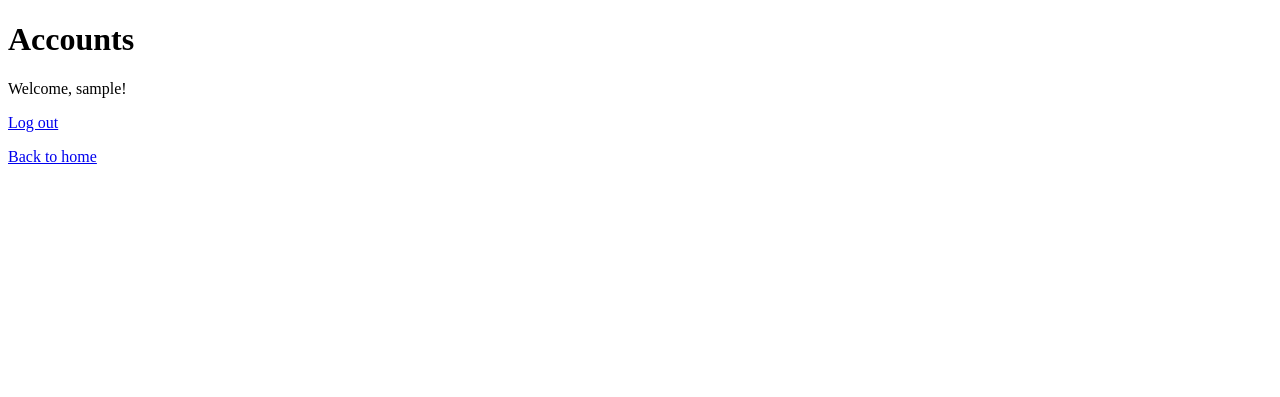
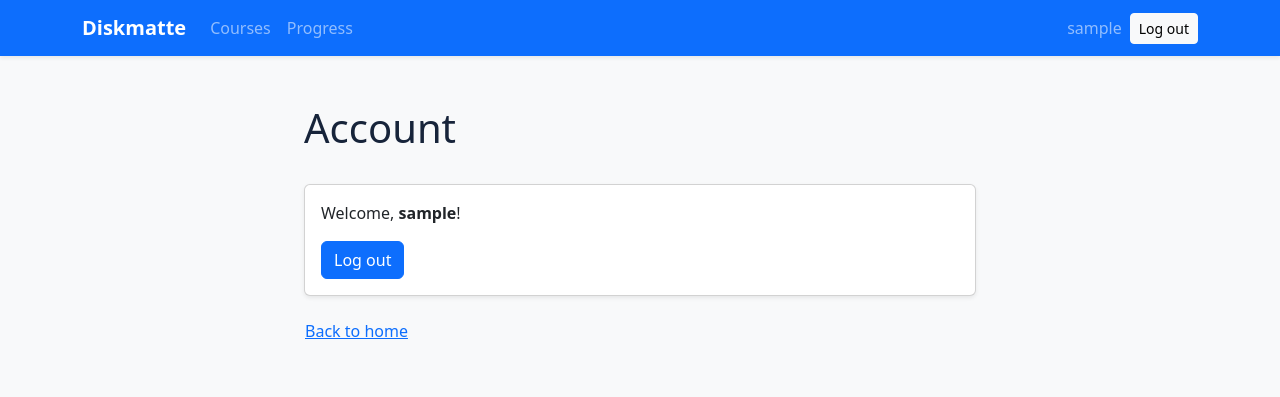
Before and after one commit to ToglivvilgoT/diskmatte-the-game, a Django app: page /accounts/ in a window 1280 px wide. Shown: the top 397 px of the page. Run offline with Django 5.2, Linux system fonts and the light colour scheme; the visitor is signed in with stand-in values (Sample User, id 1).

Commit message:
feat: add fabulous styling

```diff
--- a/diskmatte-the-game/apps/accounts/templates/accounts/index.html
+++ b/diskmatte-the-game/apps/accounts/templates/accounts/index.html
@@ -1,18 +1,25 @@
-<!DOCTYPE html>
-<html lang="en">
-<head>
-    <meta charset="UTF-8">
-    <title>Accounts</title>
-</head>
-<body>
-    <h1>Accounts</h1>
+{% extends "base.html" %}
+
+{% block title %}Account | Diskmatte{% endblock %}
+
+{% block content %}
+<div class="content-narrow">
+    <div class="page-header">
+        <h1>Account</h1>
+    </div>
     {% if user.is_authenticated %}
-        <p>Welcome, {{ user.username }}!</p>
-        <p><a href="{% url 'accounts:logout' %}">Log out</a></p>
+        <div class="card shadow-sm">
+            <div class="card-body">
+                <p class="mb-3">Welcome, <strong>{{ user.username }}</strong>!</p>
+                <a class="btn btn-primary" href="{% url 'accounts:logout' %}">Log out</a>
+            </div>
+        </div>
     {% else %}
-        <p><a href="{% url 'accounts:login' %}">Log in</a></p>
-        <p><a href="{% url 'accounts:register' %}">Register</a></p>
+        <div class="d-flex gap-2">
+            <a class="btn btn-primary" href="{% url 'accounts:login' %}">Log in</a>
+            <a class="btn btn-outline-primary" href="{% url 'accounts:register' %}">Register</a>
+        </div>
     {% endif %}
-    <p><a href="{% url 'home' %}">Back to home</a></p>
-</body>
-</html>
+    <a class="btn btn-link px-0 mt-3" href="{% url 'home' %}">Back to home</a>
+</div>
+{% endblock %}
--- /dev/null
+++ b/diskmatte-the-game/static/css/app.css
@@ -0,0 +1,55 @@
+:root {
+    --diskmatte-primary: #2457a6;
+    --diskmatte-ink: #17243a;
+    --diskmatte-muted: #68758a;
+}
+
+body {
+    color: var(--diskmatte-ink);
+}
+
+.page-header {
+    margin-bottom: 2rem;
+}
+
+.page-header p {
+    color: var(--diskmatte-muted);
+    max-width: 46rem;
+}
+
+.content-narrow {
+    max-width: 42rem;
+    margin-inline: auto;
+}
+
+.task-option {
+    cursor: pointer;
+}
+
+.task-option:hover {
+    border-color: var(--diskmatte-primary) !important;
+    background-color: #f4f8ff;
+}
+
+.task-option input:checked + span {
+    color: var(--diskmatte-primary);
+    font-weight: 600;
+}
+
+form p {
+    margin-bottom: 1rem;
+}
+
+form p label {
+    display: block;
+    margin-bottom: 0.35rem;
+    font-weight: 500;
+}
+
+form p input {
+    display: block;
+    width: 100%;
+    padding: 0.5rem 0.75rem;
+    border: 1px solid #ced4da;
+    border-radius: 0.375rem;
+}
--- /dev/null
+++ b/diskmatte-the-game/templates/base.html
@@ -0,0 +1,44 @@
+{% load static %}
+<!DOCTYPE html>
+<html lang="en">
+<head>
+    <meta charset="UTF-8">
+    <meta name="viewport" content="width=device-width, initial-scale=1">
+    <title>{% block title %}Diskmatte{% endblock %}</title>
+    <link href="https://cdn.jsdelivr.net/npm/bootstrap@5.3.3/dist/css/bootstrap.min.css" rel="stylesheet">
+    <link rel="stylesheet" href="{% static 'css/app.css' %}">
+</head>
+<body class="bg-light">
+    <nav class="navbar navbar-expand-lg navbar-dark bg-primary shadow-sm">
+        <div class="container">
+            <a class="navbar-brand fw-semibold" href="{% url 'home' %}">Diskmatte</a>
+            <button class="navbar-toggler" type="button" data-bs-toggle="collapse" data-bs-target="#mainNavigation" aria-controls="mainNavigation" aria-expanded="false" aria-label="Toggle navigation">
+                <span class="navbar-toggler-icon"></span>
+            </button>
+            <div class="collapse navbar-collapse" id="mainNavigation">
+                <ul class="navbar-nav me-auto mb-2 mb-lg-0">
+                    <li class="nav-item"><a class="nav-link" href="{% url 'courses:course-list' %}">Courses</a></li>
+                    {% if user.is_authenticated %}
+                        <li class="nav-item"><a class="nav-link" href="{% url 'progress:index' %}">Progress</a></li>
+                    {% endif %}
+                </ul>
+                <div class="d-flex align-items-center gap-2">
+                    {% if user.is_authenticated %}
+                        <span class="navbar-text">{{ user.username }}</span>
+                        <a class="btn btn-light btn-sm" href="{% url 'accounts:logout' %}">Log out</a>
+                    {% else %}
+                        <a class="btn btn-outline-light btn-sm" href="{% url 'accounts:login' %}">Log in</a>
+                        <a class="btn btn-light btn-sm" href="{% url 'accounts:register' %}">Register</a>
+                    {% endif %}
+                </div>
+            </div>
+        </div>
+    </nav>
+
+    <main class="container py-4 py-md-5">
+        {% block content %}{% endblock %}
+    </main>
+
+    <script src="https://cdn.jsdelivr.net/npm/bootstrap@5.3.3/dist/js/bootstrap.bundle.min.js"></script>
+</body>
+</html>
```
Also changed, not shown: diskmatte-the-game/apps/accounts/templates/accounts/login.html (+14 -12 lines), diskmatte-the-game/apps/accounts/templates/accounts/register.html (+14 -12 lines), diskmatte-the-game/apps/courses/templates/courses/course_detail.html (+20 -16 lines), diskmatte-the-game/apps/courses/templates/courses/course_list.html (+20 -13 lines), diskmatte-the-game/apps/courses/templates/courses/learning_set_detail.html (+17 -16 lines), diskmatte-the-game/apps/courses/templates/courses/topic_detail.html (+14 -16 lines), diskmatte-the-game/apps/progress/templates/progress/index.html (+20 -15 lines), diskmatte-the-game/apps/tasks/templates/tasks/task_detail.html (+37 -33 lines), diskmatte-the-game/templates/home.html (+19 -14 lines).
